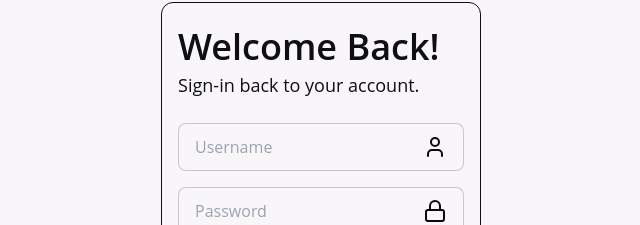
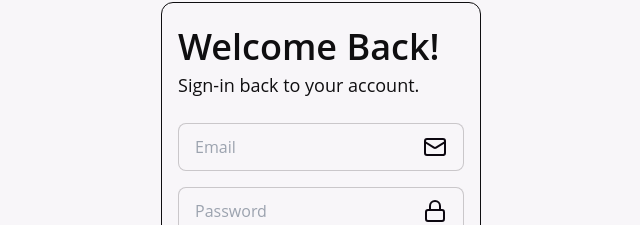
Before and after one commit to Gabriel-L-Martins/fennec-focus, a Next.js app: page /login in a window 1280 px wide. Shown: the part 219-444 px from the top of the page, without its empty margins (319-959 px from the left). Built offline with nearby package versions, Linux system fonts and the light colour scheme; no server answers.

Commit message:
Supabase Auth Added

```diff
--- a/src/app/layout.tsx
+++ b/src/app/layout.tsx
@@ -28,7 +28,7 @@ export default function RootLayout({
       <body
         className={`${geistSans.variable} ${geistMono.variable} antialiased`}
       >
-        {children}
+          {children}
       </body>
     </html>
   );
--- a/src/app/login/page.tsx
+++ b/src/app/login/page.tsx
@@ -1,21 +1,42 @@
-import { Lock, User } from 'lucide-react';
-import React from 'react';
+'use client'
+
+import { Lock, Mail } from 'lucide-react';
+import React, { useState } from 'react';
+import { supabase } from '../../../supabaseClient';
 
 const Login: React.FC = () => {
+    const [email, setEmail] = useState('');
+    const [password, setPassword] = useState('');
+    const [error, setError] = useState('');
+
+    const handleLogin = async (e: React.FormEvent) => {
+        e.preventDefault();
+        const { data, error } = await supabase.auth.signInWithPassword({
+            email,
+            password
+        });
+        if (error) {
+            setError(error.message);
+        } else {
+            console.log('User logged in:', data.user);
+        }
+    };
+
     return (
         <div className='min-h-screen flex justify-center items-center text-primary-content '>
             <div className='min-w-80 bg-base-100 py-6 px-4 rounded-xl border border-primary-content'>
-        <form className='flex flex-col gap-4' action="post">
+                <form className='flex flex-col gap-4' onSubmit={handleLogin}>
                     <div className='flex flex-col gap-1 mb-2'>
                         <h2 className='text-4xl font-semibold'>Welcome Back!</h2>
                         <p className='text-lg'>Sign-in back to your account.</p>
+                        {error && <p className='text-red-500'>{error}</p>}
                     </div>
                     <label className="input input-bordered flex justify-between items-center text-secondary-content">
-            <input type="text" placeholder="Username" />
-            <User/>
+                        <input type="text" placeholder="Email" value={email} onChange={(e) => setEmail(e.target.value)} />
+                        <Mail/>
                     </label>
                     <label className="input input-bordered flex justify-between items-center text-secondary-content">
-            <input type="password" placeholder="Password" />
+                        <input type="password" placeholder="Password" value={password} onChange={(e) => setPassword(e.target.value)} />
                         <Lock/>
                     </label>
                     <button className='btn btn-primary'>Login</button>
--- a/src/app/register/page.tsx
+++ b/src/app/register/page.tsx
@@ -1,25 +1,48 @@
+'use client'
+
 import { Home, Lock, Mail, User } from 'lucide-react';
-import React from 'react';
+import React, { useState } from 'react';
+import { supabase } from '../../../supabaseClient';
 
 const Register: React.FC = () => {
+    const [username, setUsername] = useState('');
+    const [email, setEmail] = useState('');
+    const [password, setPassword] = useState('');
+    const [error, setError] = useState('');
+
+    const handleRegister = async (e: React.FormEvent) => {
+        e.preventDefault();
+        const { data, error } = await supabase.auth.signUp({
+            email,
+            password
+        });
+        if (error) {
+            setError(error.message);
+        } else {
+            console.log('User registered:', data.user);
+        }
+
+    };
+
     return (
         <div className='min-h-screen flex justify-center items-center text-primary-content '>
             <div className='min-w-80 bg-base-100 py-6 px-4 rounded-xl border border-primary-content'>
-                <form className='flex flex-col gap-4' action="post">
+                <form className='flex flex-col gap-4' onSubmit={handleRegister}>
                     <div className='flex flex-col gap-1 mb-2'>
                         <h2 className='text-4xl font-semibold'>Get Started</h2>
                         <p className='text-lg'>Create a new account.</p>
+                        {error && <p className='text-red-500'>{error}</p>}
                     </div>
                     <label className="input input-bordered flex justify-between items-center text-secondary-content">
-                        <input type="text" placeholder="Username" />
+                        <input type="text" placeholder="Username" value={username} onChange={(e) => setUsername(e.target.value)} />
                         <User />
                     </label>
                     <label className="input input-bordered flex justify-between items-center text-secondary-content">
-                        <input type="email" placeholder="Email" />
+                        <input type="email" placeholder="Email" value={email} onChange={(e) => setEmail(e.target.value)} />
                         <Mail />
                     </label>
                     <label className="input input-bordered flex justify-between items-center text-secondary-content">
-                        <input type="password" placeholder="Password" />
+                        <input type="password" placeholder="Password" value={password} onChange={(e) => setPassword(e.target.value)} />
                         <Lock />
                     </label>
                     <button className='btn btn-primary'>Register</button>
```
Lines whose indentation alone changed are shown as unchanged.
